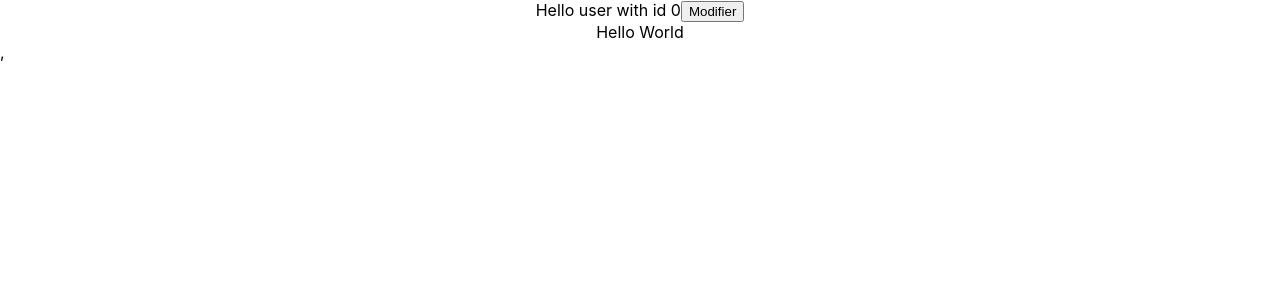
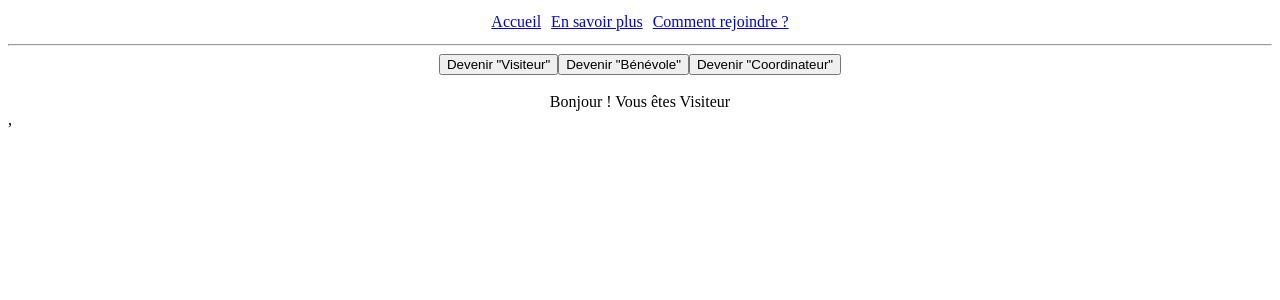
Before and after one commit to GonoGoat/RixRefugees, a React (Create React App) app in the folder react-rixrefugees/: page / in a window 1280 px wide. Shown: the top 300 px of the page. Built offline with nearby package versions, Linux system fonts and the light colour scheme.

Commit message:
Avancement Header

```diff
--- a/react-rixrefugees/src/Components/Accueil.jsx
+++ b/react-rixrefugees/src/Components/Accueil.jsx
@@ -1,7 +1,32 @@
 import React from "react"
+import {useSelector} from "react-redux"
+import {useDispatch} from "react-redux"
+import {switchUser} from "../redux/Actions/index"
 
 function Accueil() {
-    return <div>Hello World</div>
+    const userId = useSelector(state => state.user);
+    const dispatch = useDispatch();
+
+    function getRole() {
+        switch(userId) {
+            case 1 :
+                return "Bénévole"
+            case 2 :
+                return "Coordinateur"
+            default :
+                return "Visiteur"
+        }
+    }
+
+    return (
+        <div>
+            <button onClick={() => dispatch(switchUser({user : 0}))}>Devenir "Visiteur"</button>
+            <button onClick={() => dispatch(switchUser({user : 1}))}>Devenir "Bénévole"</button>
+            <button onClick={() => dispatch(switchUser({user : 2}))}>Devenir "Coordinateur"</button>
+            <br/><br/>
+            <div>Bonjour ! Vous êtes {getRole()}<br/></div>
+        </div>
+    )
 }
 
 export default Accueil;
--- a/react-rixrefugees/src/Components/Header.jsx
+++ b/react-rixrefugees/src/Components/Header.jsx
@@ -1,22 +1,28 @@
-/*import React from "react"
-import {connect} from "react-redux"
-import {mapStateToProps} from "./redux-import"
-import {mapDispatchToProps} from './redux-import'
+import React from "react"
+import {Link} from "react-router-dom"
+import "../Style/Header.css"
 
-function Header(props) {
-    return <div>Hello user with id {props.user}
-    <button onClick={() => props.switchUser({user : props.user+1})}>Modifier</button></div>
-}
-export default connect(mapStateToProps, mapDispatchToProps)(Header)
-*/
-import React from "react"
-import {useSelector,useDispatch} from "react-redux"
-import {switchUser} from "../redux/Actions/index"
+function Header() {
 
-function Header(props) {
-    const userId = useSelector(state => state.user);
-    const dispatch = useDispatch();
-    return <div>Hello user with id {userId}
-    <button onClick={() => dispatch(switchUser(userId+1))}>Modifier</button></div>
+    return (
+        <div>
+            <div className="links">
+                <Link to={"/"}>
+                    Accueil
+                </Link>
+            </div>
+            <div className="links">
+                <Link to={"/about"}>
+                    En savoir plus
+                </Link>
+            </div>
+            <div className="links">
+                <Link to={"/join"}>
+                    Comment rejoindre ?
+                </Link>
+            </div>
+            <hr/>
+        </div>
+    )
 }
 export default Header
--- /dev/null
+++ b/react-rixrefugees/src/Style/Header.css
@@ -0,0 +1,4 @@
+.links {
+    display : inline-block;
+    padding: 5px;
+}
--- a/react-rixrefugees/src/index.js
+++ b/react-rixrefugees/src/index.js
@@ -1,6 +1,5 @@
 import React from 'react';
 import ReactDOM from 'react-dom';
-import './index.css';
 import App from './App';
 import reportWebVitals from './reportWebVitals';
 import { Provider } from 'react-redux'
```
Also changed, not shown: react-rixrefugees/src/Components/Header-link/Header_connected.jsx (added, +12 -0 lines).
